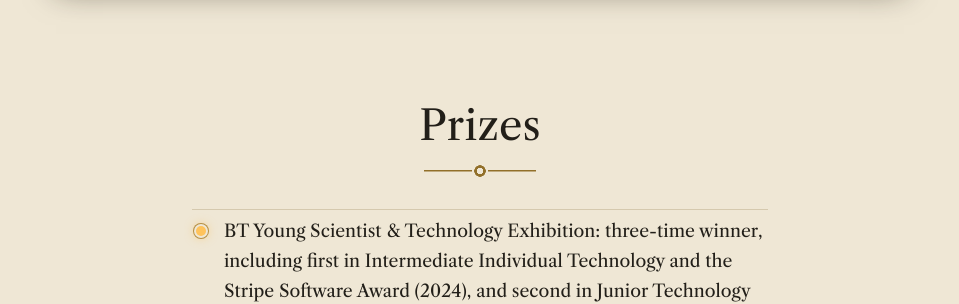
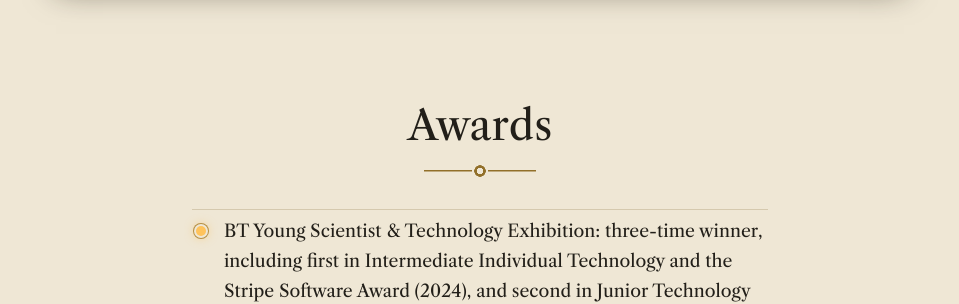
Before and after one commit to gognakamaya-dev/gognakamaya-dev.github.io, a Jekyll site: the page built from work/index.html, in a window 1280 px wide and 900 px high, scrolled down 4909 px. Shown: the part 160-464 px from the top of the window, without its empty margins (160-1119 px from the left). Built offline with Jekyll 4.4.1, drawn with Linux system fonts in a browser that asks for light colours; some web fonts are replaced.

Commit message:
Rename Prizes to Awards
Co-Authored-By: Claude Opus 5.5 <noreply@anthropic.com>
Claude-Session: https://claude.ai/code/session_015n5nitb26PArmprVPfnB65

```diff
--- a/work/index.html
+++ b/work/index.html
@@ -15,7 +15,7 @@ section: work
 </section>
 
 <section class="book">
-  <h2 class="chapter">Prizes</h2>
+  <h2 class="chapter">Awards</h2>
   <ul class="awards">
     {% for a in site.data.work.awards %}<li>{{ a }}</li>{% endfor %}
   </ul>
```
Also changed, not shown: WRITING-GUIDE.md (+1 -1 lines).
